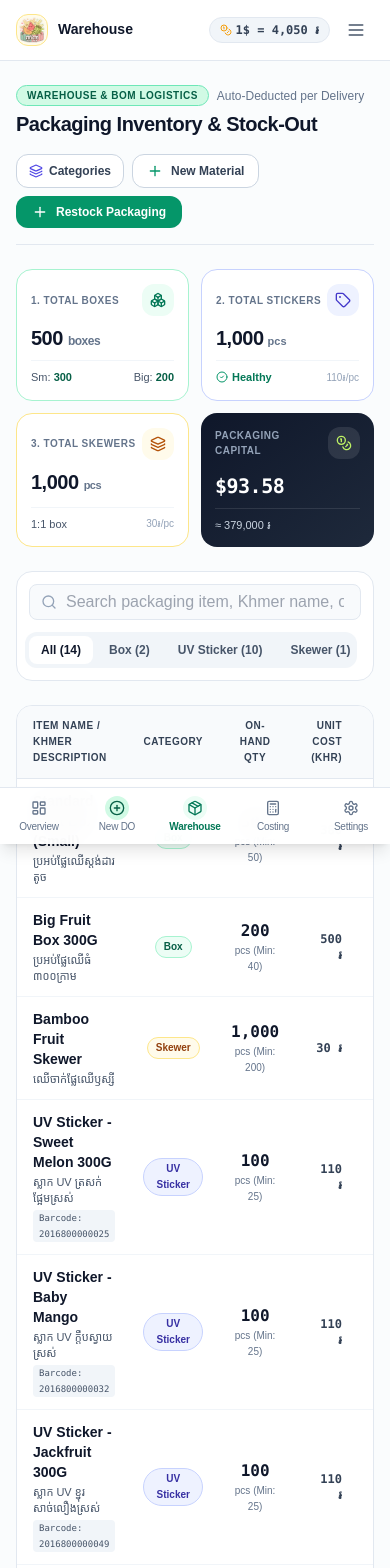
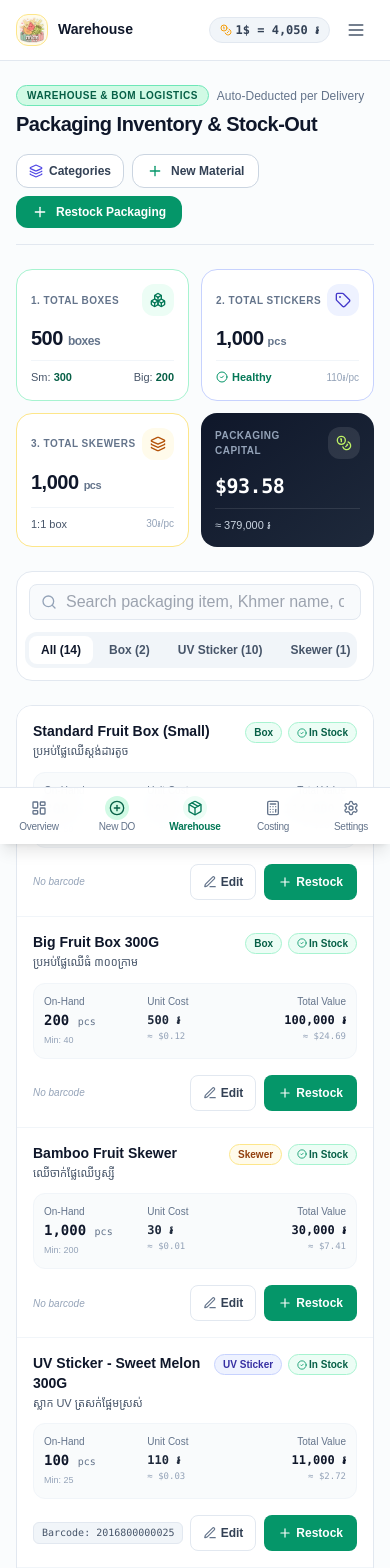
Before and after one commit to Swordsman1313/NhamSystem, a Next.js app: page /inventory in a window 390 px wide. Shown: the top 1568 px of the page. Built offline with nearby package versions, Linux system fonts and the light colour scheme; a web font is replaced by a local one.

Commit message:
Mobile UI polish for New DO checkout bar, warehouse stacked cards, and costing history table scroll

```diff
--- a/app/deliveries/new/page.tsx
+++ b/app/deliveries/new/page.tsx
@@ -953,8 +953,8 @@ export default function NewDeliveryPage() {
               })}
             </div>
 
-            {/* Totals Summary Footer */}
-            <div className="p-4 sm:p-5 bg-slate-50 border-t border-slate-200 flex flex-col sm:flex-row sm:items-center justify-between gap-4">
+            {/* Totals Summary Footer (Desktop only: hidden md:flex to avoid double stacking on mobile) */}
+            <div className="hidden md:flex p-4 sm:p-5 bg-slate-50 border-t border-slate-200 flex-col sm:flex-row sm:items-center justify-between gap-4">
               <div className="space-y-1">
                 <div className="flex items-center space-x-3 text-sm">
                   <span className="text-slate-600 font-medium">Included SKUs:</span>
@@ -1091,7 +1091,7 @@ export default function NewDeliveryPage() {
           </div>
 
           {/* Mobile Sticky Summary Footer (above mobile navigation bar) */}
-          <div className="md:hidden sticky bottom-16 bg-white/95 backdrop-blur-md border border-slate-200 p-3.5 rounded-2xl shadow-xl z-30 flex items-center justify-between gap-3">
+          <div className="md:hidden sticky bottom-[60px] md:bottom-0 bg-white/95 backdrop-blur-md border border-slate-200 p-3.5 rounded-2xl shadow-xl z-30 flex items-center justify-between gap-3">
             <div>
               <span className="text-[10px] text-slate-500 font-bold uppercase tracking-wider block leading-tight">
                 Total: {totalQuantity} boxes
--- a/app/inventory/page.tsx
+++ b/app/inventory/page.tsx
@@ -679,9 +679,152 @@ export default function InventoryDashboardPage() {
         </div>
       </div>
 
-      {/* Packaging Inventory Table */}
+      {/* Packaging Inventory List: Desktop Table (hidden on mobile) + Mobile Stacked Cards */}
       <div className="bg-white rounded-2xl border border-slate-200 shadow-xs overflow-hidden">
-        <div className="overflow-x-auto">
+        {/* Mobile View: Clean Stacked Cards (< md) */}
+        <div className="block md:hidden divide-y divide-slate-100">
+          {filteredItems.length === 0 ? (
+            <div className="py-12 text-center text-slate-400 italic text-xs">
+              No packaging items match your current filter.
+            </div>
+          ) : (
+            filteredItems.map((item) => {
+              const isLow = item.onHand <= item.lowStockThreshold;
+              const isZero = item.onHand === 0;
+              const totalValue = item.onHand * item.costPerUnitKHR;
+
+              const categoryStr = typeof item.category === 'string' ? item.category : (item.category as any)?.id || 'box';
+              const catObj = categories.find((c) => c.id === categoryStr);
+              const categoryLabel: string = catObj?.name || (categoryStr === 'box' ? 'Box' : categoryStr === 'sticker' ? 'UV Sticker' : categoryStr === 'skewer' ? 'Skewer' : categoryStr);
+              const isBox = categoryStr === 'box';
+              const isSticker = categoryStr === 'sticker';
+              const isSkewer = categoryStr === 'skewer';
+
+              const colorClass = isBox
+                ? 'bg-emerald-50 text-emerald-800 border-emerald-200'
+                : isSticker
+                ? 'bg-indigo-50 text-indigo-800 border-indigo-200'
+                : isSkewer
+                ? 'bg-amber-50 text-amber-800 border-amber-200'
+                : 'bg-purple-50 text-purple-800 border-purple-200';
+
+              return (
+                <div
+                  key={item.id}
+                  className={`p-4 space-y-3 transition-colors ${
+                    isZero ? 'bg-red-50/20' : isLow ? 'bg-amber-50/20' : 'bg-white'
+                  }`}
+                >
+                  {/* Card Header: Item Name (Khmer + English) + Category Badge + Stock Status */}
+                  <div className="flex items-start justify-between gap-2">
+                    <div className="min-w-0 flex-1">
+                      <div className="font-bold text-slate-900 text-sm leading-snug">
+                        {item.name}
+                      </div>
+                      {item.khmerName && (
+                        <div className="text-[11px] text-slate-600 font-khmer mt-0.5">
+                          {item.khmerName}
+                        </div>
+                      )}
+                    </div>
+                    <div className="flex items-center space-x-1.5 shrink-0 flex-wrap justify-end gap-y-1">
+                      <span className={`inline-flex items-center px-2 py-0.5 rounded-full text-[10px] font-bold border ${colorClass}`}>
+                        {categoryLabel}
+                      </span>
+                      {isZero ? (
+                        <span className="inline-flex items-center px-2 py-0.5 rounded-full text-[10px] font-bold bg-red-100 text-red-800 border border-red-200">
+                          <AlertTriangle className="w-2.5 h-2.5 mr-0.5" />
+                          Out
+                        </span>
+                      ) : isLow ? (
+                        <span className="inline-flex items-center px-2 py-0.5 rounded-full text-[10px] font-bold bg-amber-100 text-amber-800 border border-amber-200">
+                          <AlertTriangle className="w-2.5 h-2.5 mr-0.5" />
+                          Low
+                        </span>
+                      ) : (
+                        <span className="inline-flex items-center px-2 py-0.5 rounded-full text-[10px] font-bold bg-emerald-50 text-emerald-800 border border-emerald-200">
+                          <CheckCircle2 className="w-2.5 h-2.5 mr-0.5 text-emerald-600" />
+                          In Stock
+                        </span>
+                      )}
+                    </div>
+                  </div>
+
+                  {/* Card Body: Grid with On-Hand Quantity, Unit Cost, and Total Value */}
+                  <div className="grid grid-cols-3 gap-2 bg-slate-50/80 p-2.5 rounded-xl border border-slate-100 text-xs">
+                    <div>
+                      <span className="text-[10px] text-slate-500 font-medium block">On-Hand</span>
+                      <span
+                        className={`font-mono font-black text-sm block ${
+                          isZero ? 'text-red-600' : isLow ? 'text-amber-700' : 'text-slate-900'
+                        }`}
+                      >
+                        {item.onHand.toLocaleString()} <span className="text-[10px] font-normal text-slate-500">pcs</span>
+                      </span>
+                      <span className="text-[9px] text-slate-400 block">Min: {item.lowStockThreshold}</span>
+                    </div>
+
+                    <div>
+                      <span className="text-[10px] text-slate-500 font-medium block">Unit Cost</span>
+                      <span className="font-mono font-bold text-slate-800 text-xs mt-0.5 block">
+                        {formatKHR(item.costPerUnitKHR)}
+                      </span>
+                      <span className="text-[9px] text-slate-400 block font-mono">
+                        ≈ {formatUSD(item.costPerUnitKHR / exchangeRate)}
+                      </span>
+                    </div>
+
+                    <div className="text-right">
+                      <span className="text-[10px] text-slate-500 font-medium block">Total Value</span>
+                      <span className="font-mono font-black text-slate-900 text-xs mt-0.5 block">
+                        {formatKHR(totalValue)}
+                      </span>
+                      <span className="text-[9px] text-slate-400 block font-mono">
+                        ≈ {formatUSD(totalValue / exchangeRate)}
+                      </span>
+                    </div>
+                  </div>
+
+                  {/* Card Footer: Barcode chip (if sticker) + Action buttons */}
+                  <div className="flex items-center justify-between pt-1 text-xs">
+                    <div>
+                      {item.barcodeRef ? (
+                        <span className="font-mono text-[10px] px-2 py-0.5 rounded-md bg-slate-100 text-slate-600 inline-block border border-slate-200">
+                          Barcode: {item.barcodeRef}
+                        </span>
+                      ) : (
+                        <span className="text-[10px] text-slate-400 italic">No barcode</span>
+                      )}
+                    </div>
+
+                    <div className="flex items-center space-x-2">
+                      <button
+                        type="button"
+                        onClick={() => openEditItem(item)}
+                        className="min-h-[36px] px-3 py-1.5 rounded-lg border border-slate-200 bg-white hover:bg-slate-50 text-slate-700 font-bold transition flex items-center space-x-1 shadow-2xs active:scale-95"
+                        title="Edit unit cost & stock settings"
+                      >
+                        <Edit3 className="w-3.5 h-3.5 text-slate-500" />
+                        <span>Edit</span>
+                      </button>
+                      <button
+                        type="button"
+                        onClick={() => openRestock(item)}
+                        className="min-h-[36px] px-3.5 py-1.5 rounded-lg bg-emerald-600 hover:bg-emerald-700 text-white font-bold transition flex items-center space-x-1 shadow-2xs active:scale-95"
+                      >
+                        <Plus className="w-3.5 h-3.5" />
+                        <span>Restock</span>
+                      </button>
+                    </div>
+                  </div>
+                </div>
+              );
+            })
+          )}
+        </div>
+
+        {/* Desktop View: Standard Table (hidden md:block) */}
+        <div className="hidden md:block overflow-x-auto">
           <table className="w-full text-left text-xs">
             <thead className="bg-slate-50 text-slate-700 font-bold border-b border-slate-200 uppercase tracking-wider text-[10px]">
               <tr>
```
Also changed, not shown: app/costing/page.tsx (+11 -11 lines).
